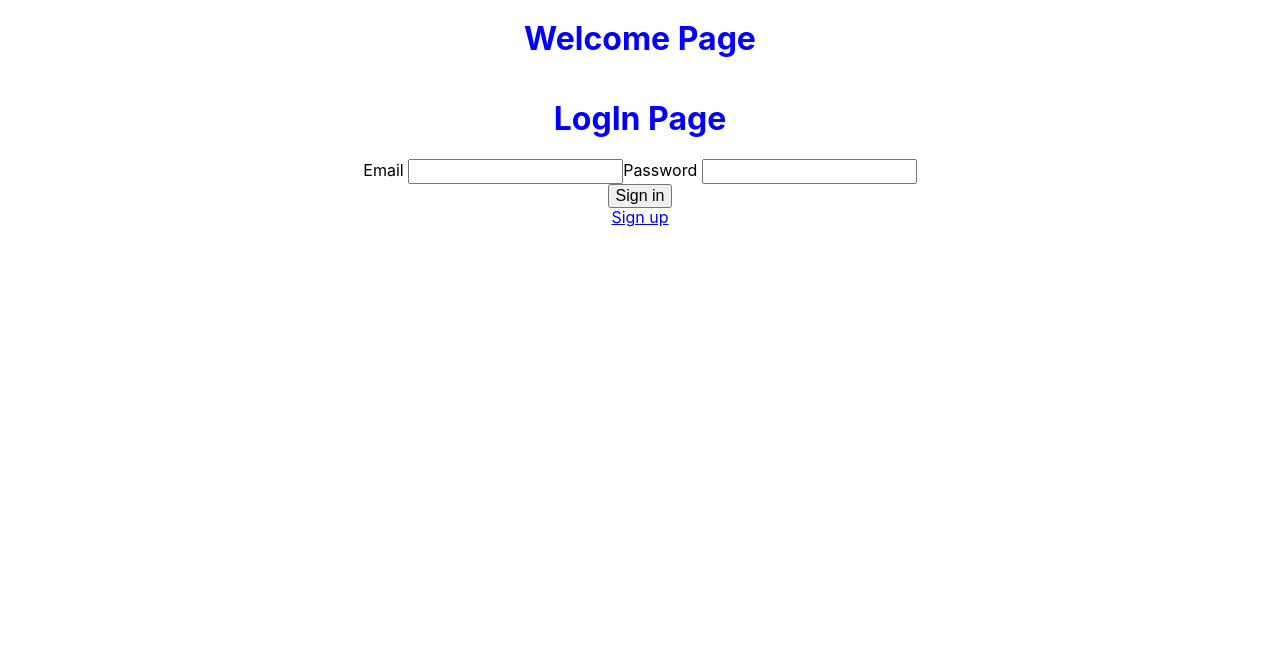
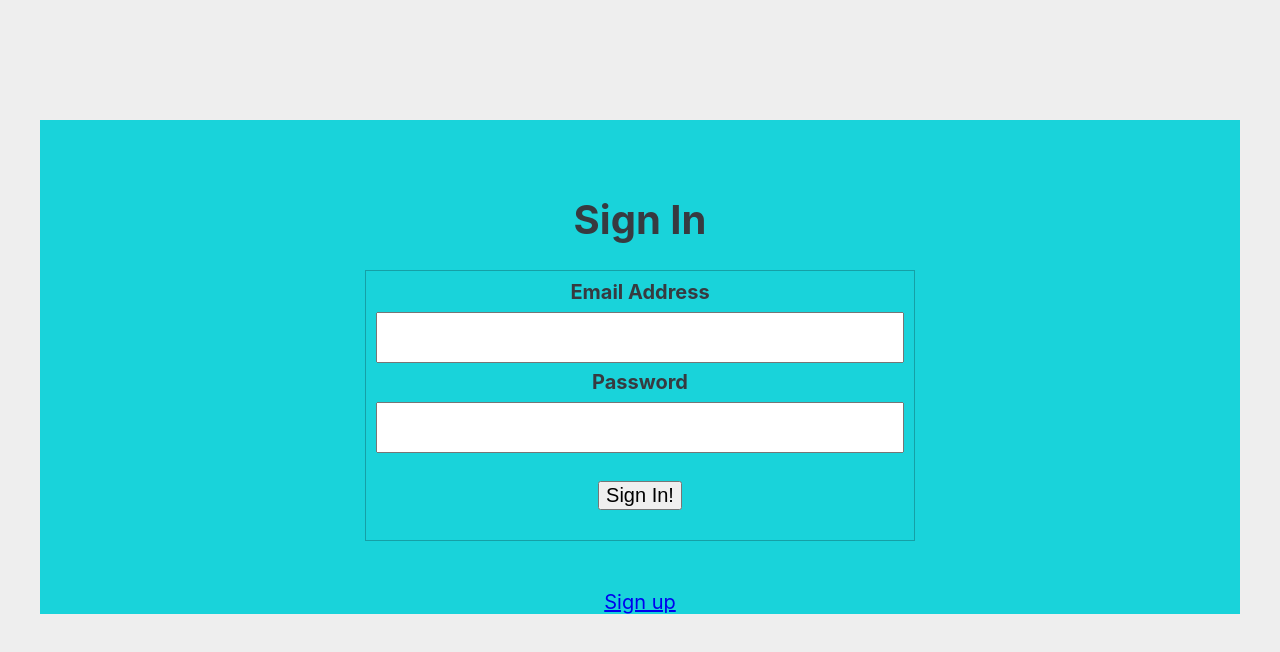
Before and after one commit to luztherose/techChallengePractice, a React (Create React App) app in the folder practice-app/: page /login in a window 1280 px wide. Shown: the top 652 px of the page. Built offline with nearby package versions, Linux system fonts and the light colour scheme.

Commit message:
add style

```diff
--- a/practice-app/src/components/App.js
+++ b/practice-app/src/components/App.js
@@ -14,8 +14,7 @@ class App extends Component {
   render() {
     return (
       <Router>
-          <div className="app">
-          <h1>Welcome Page</h1>
+          <div className="app wrapper">
           <Login />
           <Link to="/signup">Sign up</Link>
           {/* <Route path="/login"  component={Login} /> */}
--- a/practice-app/src/components/LogIn.js
+++ b/practice-app/src/components/LogIn.js
@@ -2,19 +2,15 @@ import React, { Component } from "react";
 import Users from "./Users"
 class Longin extends Component {
     render() {
-        return(
-            <div>
-                <h1>LogIn Page</h1>
-                <form>
-                    <div>
-                        <label>Email </label>
-                        <input type="email "></input>
-                        <label>Password </label>
-                        <input type="password"></input>
-                    </div>
-                    <div>
-                        <input type="submit" value="Sign in"></input>
-                    </div>
+        return (
+            <div className="loginContainer">
+                <h1>Sign In</h1>
+                <form >
+                    <label>Email Address </label>
+                    <input type="email"></input>
+                    <label>Password </label>
+                    <input type="password"></input>
+                    <input type="submit" value="Sign In!"></input>
                 </form>
             </div>
         );
--- a/practice-app/src/components/SignUp.js
+++ b/practice-app/src/components/SignUp.js
@@ -8,7 +8,7 @@ class SignUp extends Component {
                 <form>
                     <div>
                         <label>Email </label>
-                        <input type="email "></input>
+                        <input type="email"></input>
                         <label>Password </label>
                         <input type="password"></input>
                     </div>
--- a/practice-app/src/styles/App.css
+++ b/practice-app/src/styles/App.css
@@ -272,7 +272,49 @@ html {
   overflow: hidden;
 }
 
-h1 {
-  color: blue;
+html {
+  font-size: 125%;
+}
+
+.wrapper {
+  max-width: 1200px;
+  width: 100%;
+  margin: 6rem auto 0 auto;
+  background: #19d3da;
+}
+
+body {
+  background: #eeeeee;
+  color: #373a40;
+}
+
+.loginContainer {
+  padding: 50px;
+}
+
+form {
+  width: 50%;
+  margin: 0 auto;
+  border: 1px solid rgba(10, 10, 10, 0.25);
+  padding: 10px;
+}
+
+label {
+  display: block;
+  margin: 0;
+  font-weight: bolder;
+}
+
+input[type="submit"] {
+  display: block;
+  margin: 1rem auto 1rem auto;
+}
+
+input[type=email], input[type=password] {
+  width: 100%;
+  padding: 12px 20px;
+  margin: 8px 0;
+  -webkit-box-sizing: border-box;
+          box-sizing: border-box;
 }
 /*# sourceMappingURL=App.css.map */
--- a/practice-app/src/styles/_main.scss
+++ b/practice-app/src/styles/_main.scss
@@ -1,3 +1,38 @@
-h1 {
-    color: $mainColor;
+html {
+    font-size: 125%;
 }
+.wrapper {
+    max-width: 1200px;
+    width: 100%;
+    margin: 6rem auto 0 auto;
+    background: $backgroundColor;
+}
+body {
+    background: $bodyColor;
+    color: $primaryColor;
+}
+.loginContainer {
+    padding: 50px;
+
+}
+form {
+    width: 50%;
+    margin: 0 auto;
+    border: 1px solid rgba(10, 10, 10, 0.25);
+    padding: 10px;
+}
+label {
+    display: block;
+    margin: 0;
+    font-weight: bolder;
+}
+input[type="submit"] {
+    display: block;
+    margin: 1rem auto 1rem auto;
+}
+input[type=email], input[type=password] {
+    width: 100%;
+    padding: 12px 20px;
+    margin: 8px 0;
+    box-sizing: border-box;
+}
--- a/practice-app/src/styles/_variables.scss
+++ b/practice-app/src/styles/_variables.scss
@@ -1 +1,4 @@
-$mainColor:blue;
+$bodyColor:#eeeeee;
+$backgroundColor:#19d3da;
+$primaryColor:#373a40;
+$secondaryColor:#686d76;
```
Also changed, not shown: 1 other file (tests, documents, lock files or other folders).
